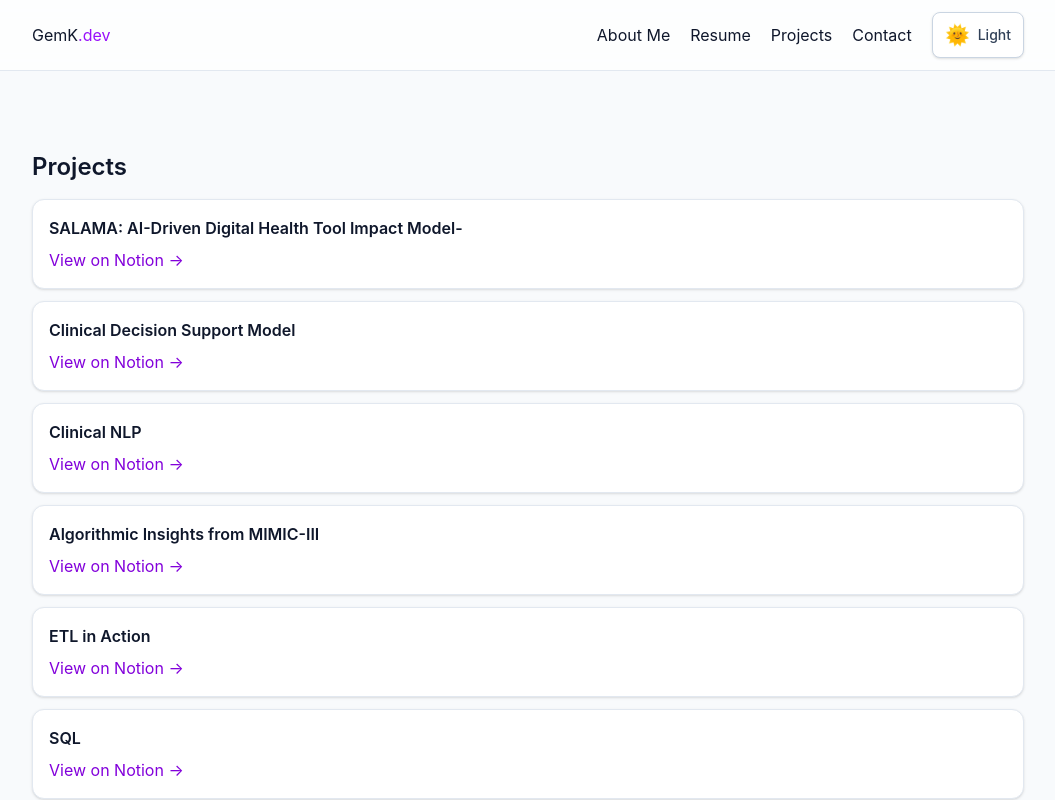
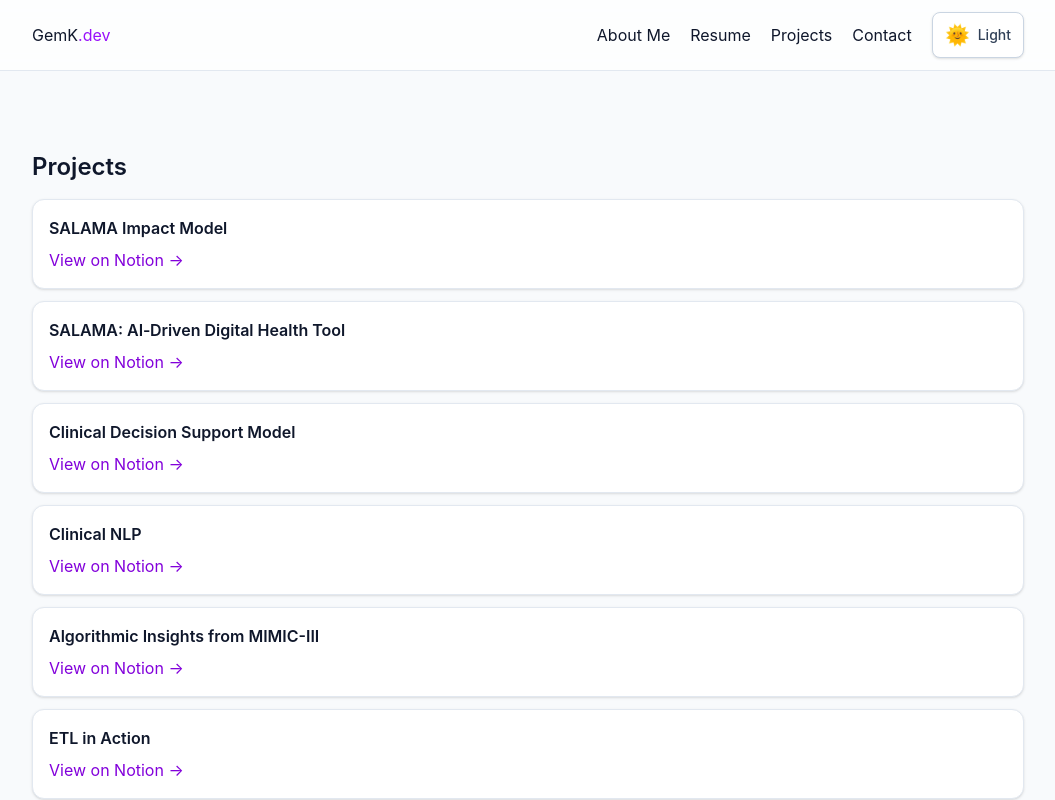
Before and after one commit to GemKW/gkw-portfolio, a SvelteKit app: page /projects in a window 1280 px wide. Shown: the top 800 px of the page, without its empty margins (112-1167 px from the left). Built offline with nearby package versions, Linux system fonts and the light colour scheme.

Commit message:
Revise project titles and add new project entry
Updated project titles and added a new project link.

```diff
--- a/src/routes/projects/+page.svelte
+++ b/src/routes/projects/+page.svelte
@@ -2,12 +2,12 @@
 
 <section class="mt-10 space-y-4">
   <h2 class="text-2xl font-semibold">Projects</h2>
+  <ul class="space-y-3">
 
-  <ul class="space-y-3">
     <li class="rounded-xl border border-slate-200 bg-white p-4 shadow-sm dark:border-slate-800 dark:bg-slate-900">
-      <h3 class="font-semibold">SALAMA: AI-Driven Digital Health Tool Impact Model-</h3>
+      <h3 class="font-semibold">SALAMA Impact Model</h3>
       <a
-        href="https://app.notion.com/p/SALAMA-AI-Driven-Digital-Health-Tool-Impact-Model-364818564bef80058987c0023aa91560?source=copy_link"
+        href="https://app.notion.com/p/SALAMA-Impact-Model-364818564bef80058987c0023aa91560?source=copy_link"
         target="_blank"
         rel="noreferrer"
         class="inline-block mt-2 text-purple-700 hover:underline dark:text-purple-300"
@@ -15,6 +15,19 @@
         View on Notion →
       </a>
     </li>
+
+    <li class="rounded-xl border border-slate-200 bg-white p-4 shadow-sm dark:border-slate-800 dark:bg-slate-900">
+      <h3 class="font-semibold">SALAMA: AI‑Driven Digital Health Tool</h3>
+      <a
+        href="https://app.notion.com/p/SALAMA-AI-Driven-Digital-Health-Tool-38f818564bef805b8514ee8f43c3a702?source=copy_link"
+        target="_blank"
+        rel="noreferrer"
+        class="inline-block mt-2 text-purple-700 hover:underline dark:text-purple-300"
+      >
+        View on Notion →
+      </a>
+    </li>
+
 
     <li class="rounded-xl border border-slate-200 bg-white p-4 shadow-sm dark:border-slate-800 dark:bg-slate-900">
       <h3 class="font-semibold">Clinical Decision Support Model</h3>
```
